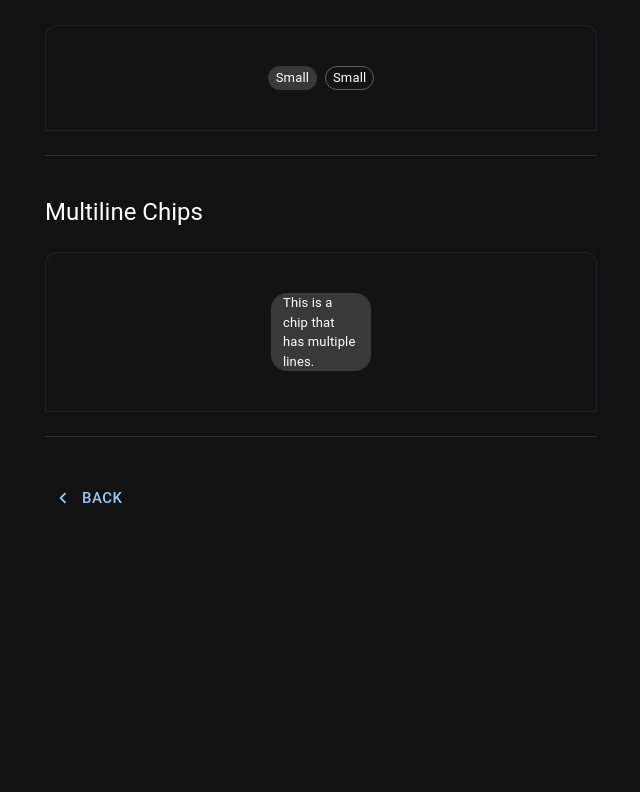
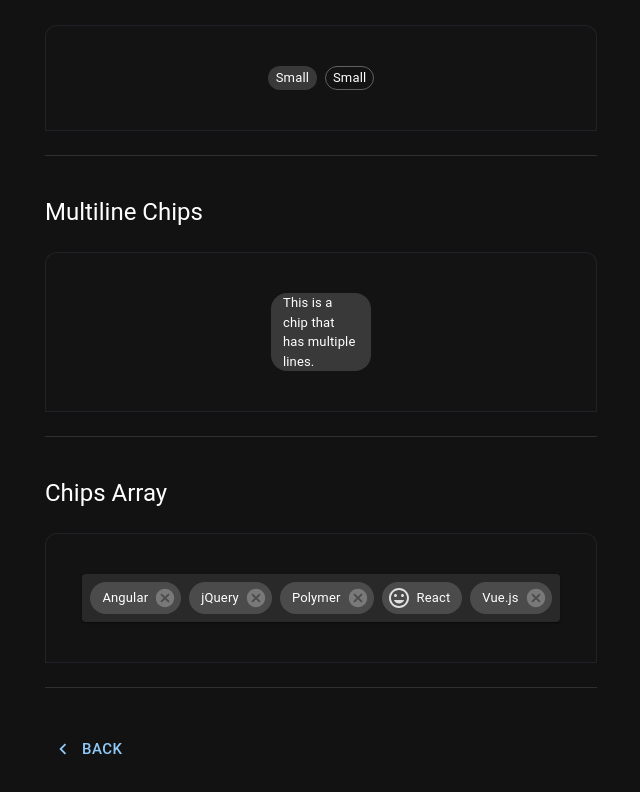
Before and after one commit to watcharakornton/mui_tutorials, a React (Vite) app: page /chip in a window 1280 px wide. Shown: the part 2087-2879 px from the top of the page, without its empty margins (319-959 px from the left). Before the commit the page ends 2646 px from the top, so only its background shows below. Built offline with nearby package versions, Linux system fonts and the light colour scheme.

Commit message:
Add Chips array module into Chip component

```diff
--- a/src/data-display/ChipComponent.jsx
+++ b/src/data-display/ChipComponent.jsx
@@ -1,4 +1,5 @@
 import * as React from "react";
+import { styled, useTheme } from '@mui/material/styles';
 import MyContainer from "../component/MyContainer";
 import MyTitle from "../component/MyTitle";
 import {
@@ -6,12 +7,68 @@
     Box,
     Stack,
     Avatar,
+    Paper,
 } from "@mui/material";
 import {
     Done as DoneIcon,
     Delete as DeleteIcon,
     Face as FaceIcon,
+    TagFaces as TagFacesIcon,
 } from '@mui/icons-material';
+
+export const ChipsArray = () => {
+    const theme = useTheme();
+
+    const ListItem = styled('li')({
+        margin: theme.spacing(0.5),
+    });
+
+    const [chipdata, setChipData] = React.useState([
+        { key: 0, label: 'Angular' },
+        { key: 1, label: 'jQuery' },
+        { key: 2, label: 'Polymer' },
+        { key: 3, label: 'React' },
+        { key: 4, label: 'Vue.js' },
+    ]);
+
+    const handleDelete = (chipToDelete) => () => {
+        setChipData((chips) => chips.filter((chip) => chip.key !== chipToDelete.key));
+    };
+
+    return (
+        <MyContainer title="Chips Array">
+            <Paper
+                sx={{
+                    display: 'flex',
+                    justifyContent: 'center',
+                    flexWrap: 'wrap',
+                    listStyle: 'none',
+                    p: 0.5,
+                    m: 0,
+                }}
+                component="ul"
+            >
+                {chipdata.map((data) => {
+                    let icon;
+
+                    if (data.label === 'React') {
+                        icon = <TagFacesIcon />;
+                    }
+
+                    return (
+                        <ListItem>
+                            <Chip
+                                icon={icon}
+                                label={data.label}
+                                onDelete={data.label === 'React' ? undefined : handleDelete(data)}
+                            />
+                        </ListItem>
+                    );
+                })}
+            </Paper>
+        </MyContainer>
+    );
+}
 
 export const MultilineChips = () => {
     return (
--- a/src/pages/ChipPage.jsx
+++ b/src/pages/ChipPage.jsx
@@ -13,6 +13,7 @@
     ColorChips,
     SizesChips,
     MultilineChips,
+    ChipsArray,
 } from "../data-display/ChipComponent";
 
 const ChipPage = () => {
@@ -27,6 +28,7 @@
         <ColorChips />,
         <SizesChips />,
         <MultilineChips />,
+        <ChipsArray />,
     ];
 
     return (
```
